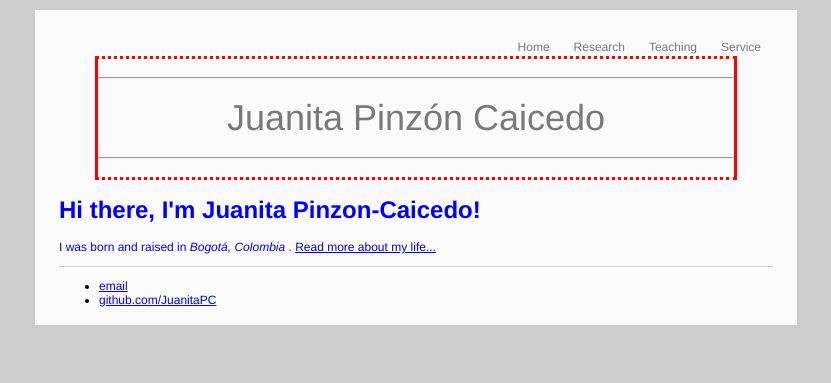
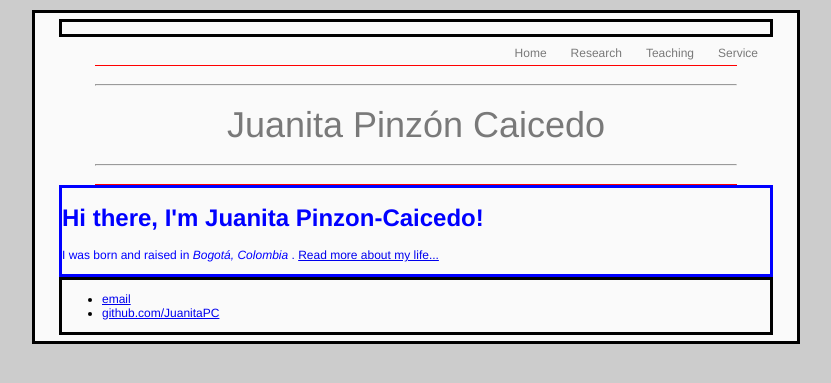
Before and after one commit to JuanitaPC/JuanitaPC.github.io, a Jekyll site: the page built from index.html, in a window 1280 px wide. Shown: the top 383 px of the page, without its empty margins (224-1055 px from the left). Built offline with Jekyll 4.4.1, drawn with Linux system fonts in a browser that asks for light colours.

Commit message:
Update main.css

```diff
--- a/css/main.css
+++ b/css/main.css
@@ -18,16 +18,19 @@ body {
 	padding: 0.5em;
 	min-height: 100%;
 	position: relative;
+	border-style: solid;
 }
 .container{
 	margin-right: 1.5em;
 	margin-left: 1.5em;
 	color: blue;
+	border-style: solid;
 }
 nav{
 	margin-right: 1.5em;
 	margin-left: 1.5em;
 	font-size: 1em;
+	border-style: solid;
 }
 header{
 	text-align: center;
@@ -35,18 +38,18 @@ header{
 	margin-left: 1.5em;
 	font-size: 3em;
 	color: rgb(121, 121, 121);
-	border-top-style: dotted;
-	border-right-style: solid;
-	border-bottom-style: dotted;
-	border-left-style: solid;
-	border-width: 0.1em;
+	border-top-style: solid;
+	border-right-style: none;
+	border-bottom-style: solid;
+	border-left-style: none;
+	border-width: 0.05em;
 	border-color: red;
 }
 footer {
 	margin-right: 1.5em;
 	margin-left: 1.5em;
-	border-top: 1px solid #d5d5d5;
 	font-size: 1em;
+	border-style: solid;
 }
 nav ul{
 	list-style-type: none;
```
